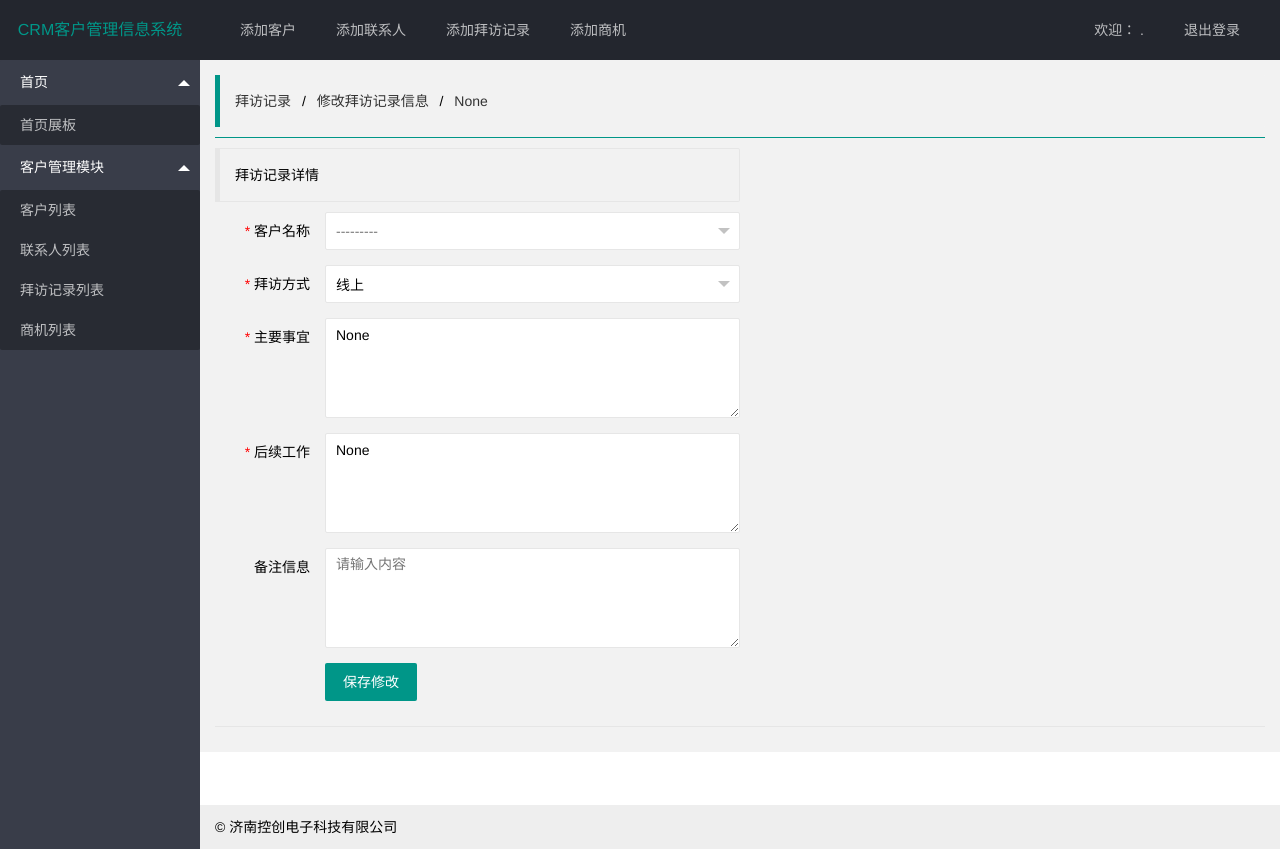
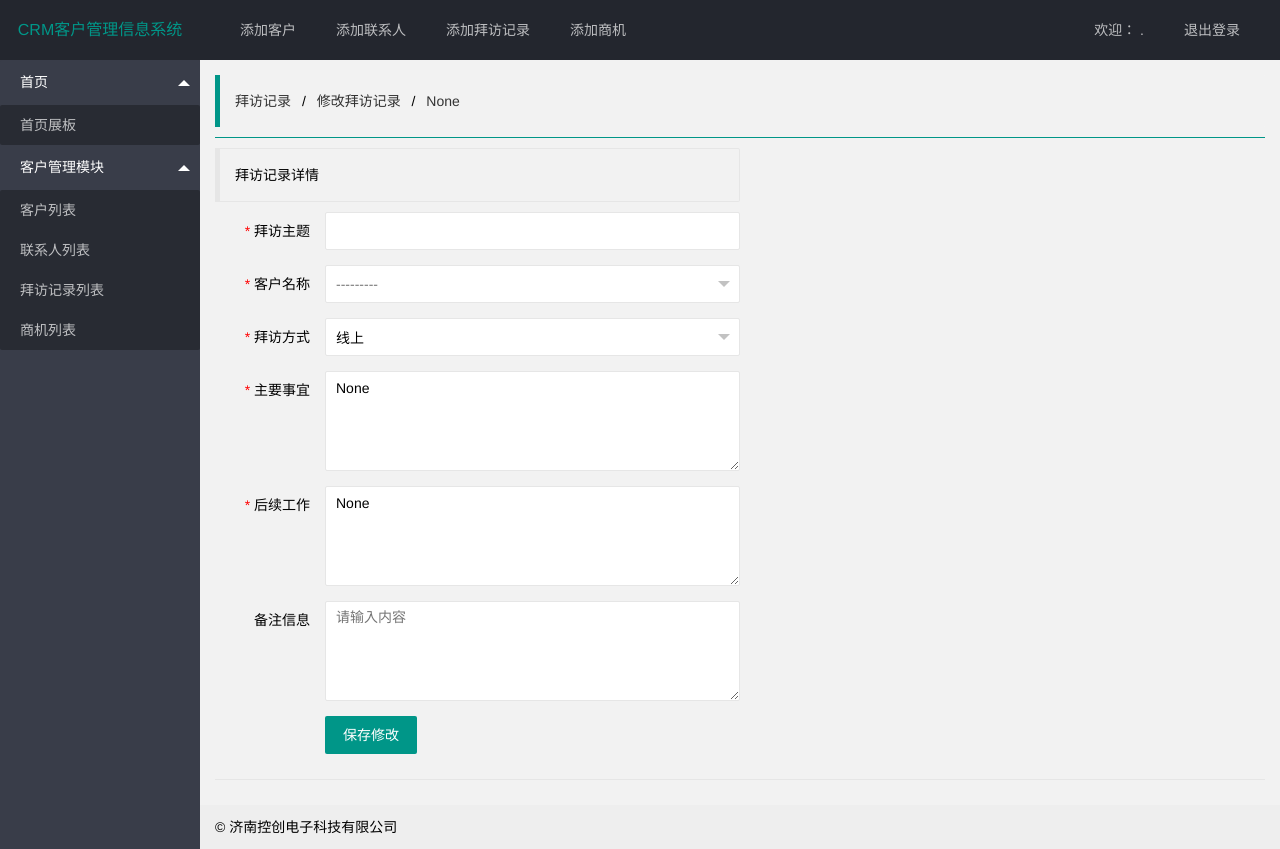
Before and after one commit to xxcfun/django-crm, a Django app: template record/templates/record_edit.html in a window 1280 px wide. Run offline with Django 3.2, Linux system fonts and the light colour scheme; the template is opened without the code that fills it: values that come from a table or form of the project are taken from there, others are empty.

Commit message:
'修改拜访记录模型'

```diff
--- a/record/admin.py
+++ b/record/admin.py
@@ -6,6 +6,6 @@
 
 @admin.register(Record)
 class RecordAdmin(admin.ModelAdmin):
-    list_display = ('customer', 'status', 'user', 'main', 'next', 'remarks',
+    list_display = ('theme', 'customer', 'status', 'user', 'main', 'next', 'remarks',
                     'created_at', 'updated_at', 'is_valid')
     list_per_page = 10
--- a/record/models.py
+++ b/record/models.py
@@ -8,20 +8,21 @@
 
 class Record(models.Model):
     """客户拜访记录模型"""
+    theme = models.CharField(verbose_name='拜访主题', max_length=256)
     customer = models.ForeignKey(Customer, verbose_name='客户', related_name='customer_record', on_delete=models.CASCADE)
     status = models.SmallIntegerField(verbose_name='客户拜访方式', choices=constants.RECORD_STATUS, default=constants.STATUS_XS)
     user = models.ForeignKey(User, verbose_name='创建人', related_name='customer_record', on_delete=models.CASCADE)
-    main = models.TextField('主要事宜', max_length=1000, null=True, blank=True)
-    next = models.TextField('后期规划', max_length=1000, null=True, blank=True)
-    remarks = models.CharField('拜访备注', max_length=255, blank=True, null=True)
+    main = models.TextField(verbose_name='主要事宜', max_length=1000, null=True, blank=True)
+    next = models.TextField(verbose_name='后期规划', max_length=1000, null=True, blank=True)
+    remarks = models.CharField(verbose_name='拜访备注', max_length=255, blank=True, null=True)
 
-    created_at = models.DateTimeField('创建时间', auto_now_add=True)
-    updated_at = models.DateTimeField('修改时间', auto_now=True)
-    is_valid = models.BooleanField('是否有效', default=True)
+    created_at = models.DateTimeField(verbose_name='创建时间', auto_now_add=True)
+    updated_at = models.DateTimeField(verbose_name='修改时间', auto_now=True)
+    is_valid = models.BooleanField(verbose_name='是否有效', default=True)
 
     class Meta:
         db_table = 'record'
         verbose_name = verbose_name_plural = "客户拜访记录"
 
     def __str__(self):
-        return self.customer.name
+        return self.theme
--- a/record/templates/record_edit.html
+++ b/record/templates/record_edit.html
@@ -1,16 +1,16 @@
 {% extends 'base.html' %}
 
 {% block title %}
-  <title>修改拜访记录</title>
+  <title>修改拜访记录-{{ form.theme.value }}</title>
 {% endblock %}
 
 {% block container %}
   <blockquote id="top" class="layui-elem-quote">
     <a href="{% url 'record' %}">拜访记录</a>
     &ensp;/&ensp;
-    <a href="javascript:;">修改拜访记录信息</a>
+    <a href="javascript:;">修改拜访记录</a>
     &ensp;/&ensp;
-    <a href="javascript:;">{{ form.customer.value }}</a>
+    <a href="javascript:;">{{ form.theme.value }}</a>
   </blockquote>
 
   <hr class="layui-bg-green">
@@ -21,6 +21,14 @@
     <form class="layui-form layui-col-md6" action="{% url 'record_edit' pk %}" method="post">
       {% csrf_token %}
       <blockquote class="layui-elem-quote layui-quote-nm">拜访记录详情</blockquote>
+      <div class="layui-form-item">
+        <label class="layui-form-label"><span style="color: red">* </span>拜访主题</label>
+        <div class="layui-input-block">
+          <input type="text" name="theme" required autocomplete="off"
+                 class="layui-input" value="{{ form.theme.value|default_if_none:'' }}">
+          {{ form.theme.errors }}
+        </div>
+      </div>
       <div class="layui-form-item">
         <label class="layui-form-label"><span style="color: red">* </span>客户名称</label>
         <div class="layui-input-block" id="customer" style="pointer-events: none; cursor: not-allowed">
```
Also changed, not shown: record/templates/record.html (+14 -9 lines), record/templates/record_add.html (+9 -1 lines), record/templates/record_detail.html (+10 -2 lines), record/migrations/0003_record_theme.py (added).
